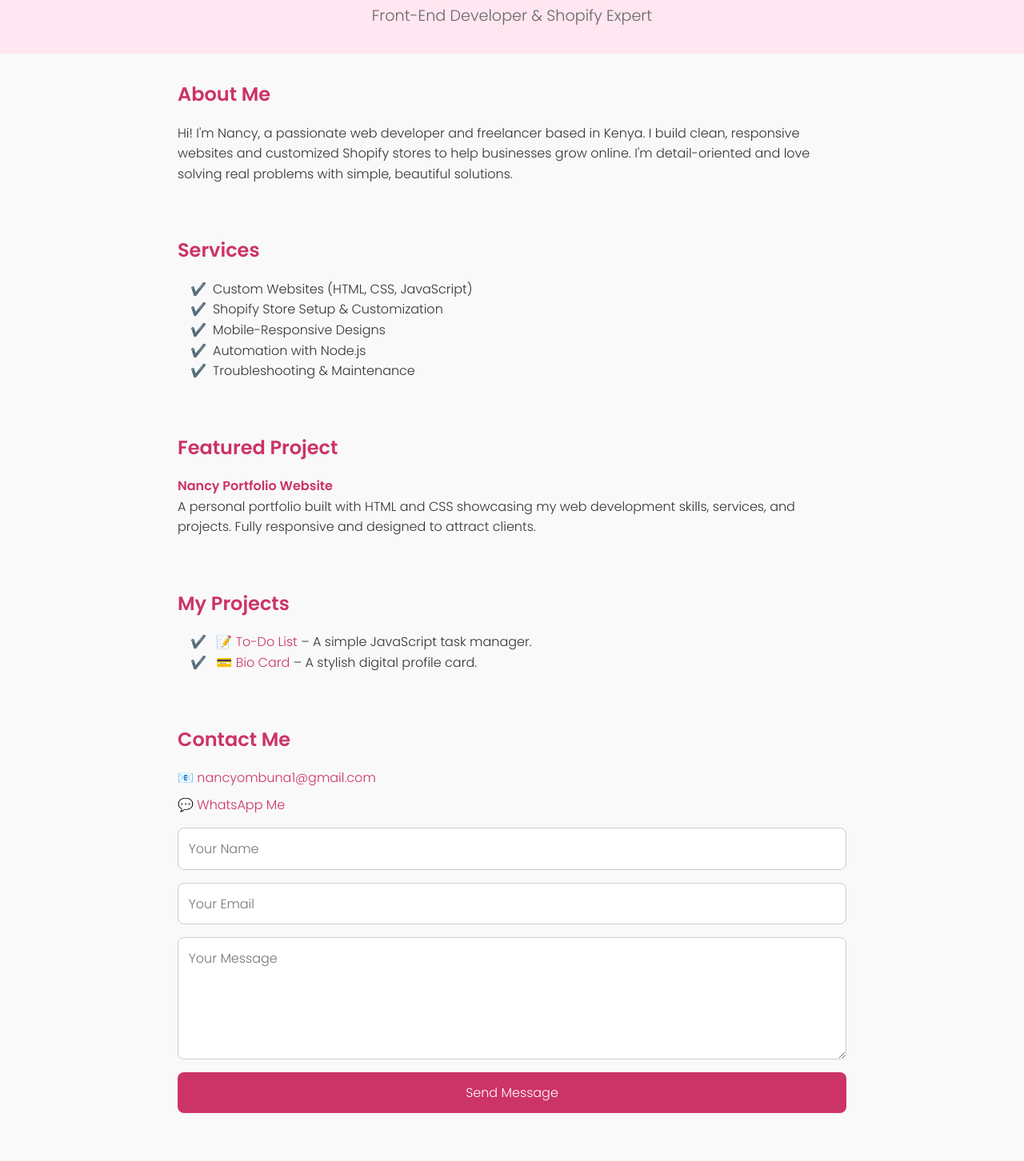
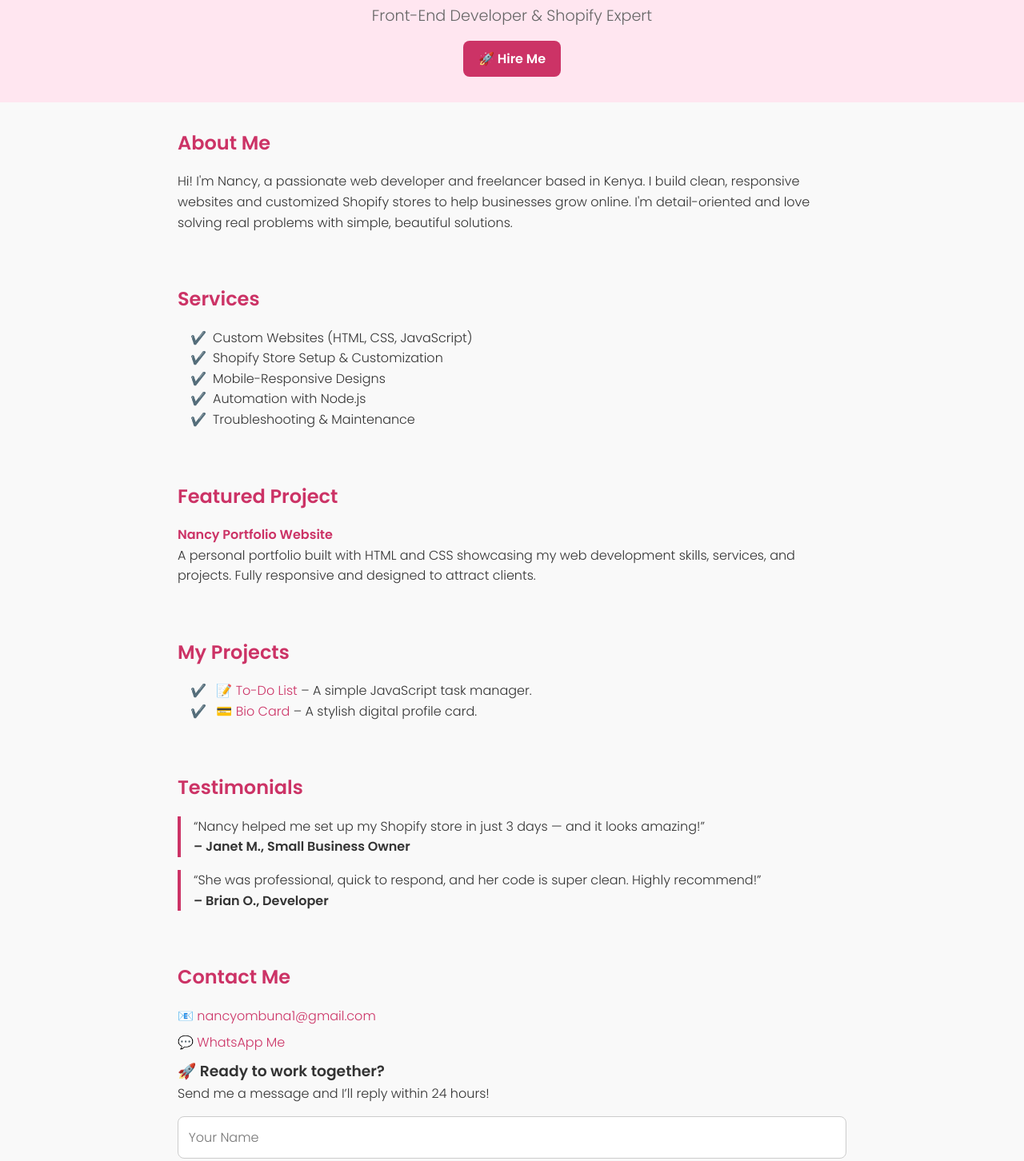
Before and after one commit to Fancyge16/nancy-portfolio-site, a plain HTML site: page index.html in a window 1280 px wide. Shown: the part 340-1792 px from the top of the page at 80% size. Drawn offline with Linux system fonts and the light colour scheme.

Commit message:
Updated HTML layout and content

```diff
--- a/index.html
+++ b/index.html
@@ -97,6 +97,19 @@
     <h1>Nancy Ombuna</h1>
     <img src="FB_IMG_1722644843623.jpg" alt="Nancy Ombuna" width="150" style="border-radius: 50%; margin-top: 1rem;">
     <p>Front-End Developer & Shopify Expert</p>
+    <a href="#contact" style="
+  display: inline-block;
+  margin-top: 1rem;
+  padding: 0.6rem 1.2rem;
+  background-color: #cc3366;
+  color: white;
+  border-radius: 8px;
+  text-decoration: none;
+  font-weight: bold;
+">
+  🚀 Hire Me
+</a>
+
   </header>
 
   <section>
@@ -136,11 +149,27 @@
       </li>
     </ul>
   </section>
+  <section>
+  <h2>Testimonials</h2>
+  <blockquote style="border-left: 4px solid #cc3366; padding-left: 1rem; margin-bottom: 1rem;">
+    “Nancy helped me set up my Shopify store in just 3 days — and it looks amazing!”
+    <br><strong>– Janet M., Small Business Owner</strong>
+  </blockquote>
+
+  <blockquote style="border-left: 4px solid #cc3366; padding-left: 1rem;">
+    “She was professional, quick to respond, and her code is super clean. Highly recommend!”
+    <br><strong>– Brian O., Developer</strong>
+  </blockquote>
+</section>
+
 
   <section class="contact">
     <h2>Contact Me</h2>
     <a href="mailto:nancyombuna1@gmail.com">📧 nancyombuna1@gmail.com</a>
+
     <a href="https://wa.me/254741851656" target="_blank">💬 WhatsApp Me</a>
+<h3>🚀 Ready to work together?</h3>
+<p>Send me a message and I’ll reply within 24 hours!</p>
 
     <form action="https://formspree.io/f/mjkraoer" method="POST">
       <input type="text" name="name" placeholder="Your Name" required />
```
